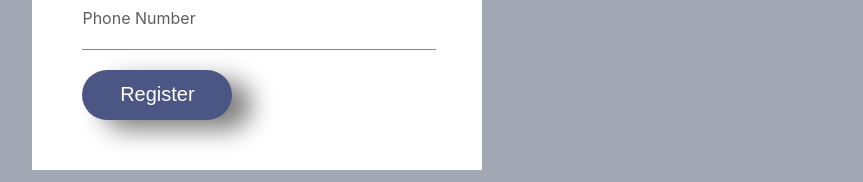
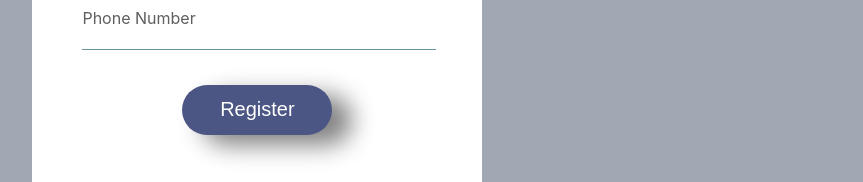
Before and after one commit to tjbulick/liis-test, a React (Create React App) app: page / in a window 1280 px wide. Shown: the part 634-816 px from the top of the page, without its empty margins (208-1071 px from the left). Built offline with nearby package versions, Linux system fonts and the light colour scheme.

Commit message:
Style register button

```diff
--- a/src/RegisterButton.css
+++ b/src/RegisterButton.css
@@ -7,4 +7,5 @@
     border-radius: 25px;
     box-shadow: 20px 10px 25px gray;
     border-width: 0;
+    margin-top: 15px;
 }
--- a/src/RegistrationForm.css
+++ b/src/RegistrationForm.css
@@ -3,3 +3,7 @@
     padding: 50px;
     width: 350px;
 }
+
+.button-wrapper {
+    text-align: center;
+}
--- a/src/RegistrationForm.js
+++ b/src/RegistrationForm.js
@@ -35,7 +35,9 @@ const RegistrationForm = (props) => {
       <FormInput label="Username" name="username" value={props.username} onChange={handleInputChange} />
       <FormInput label="Email" name="email" value={props.email} onChange={handleInputChange} />
       <FormInput label="Phone Number" name="phone" value={props.phone} onChange={handleInputChange} />
-      <RegisterButton onSubmit={handleSubmit} />
+      <div className="button-wrapper">
+        <RegisterButton onSubmit={handleSubmit} />
+      </div>
     </form>
   )
 }
```
